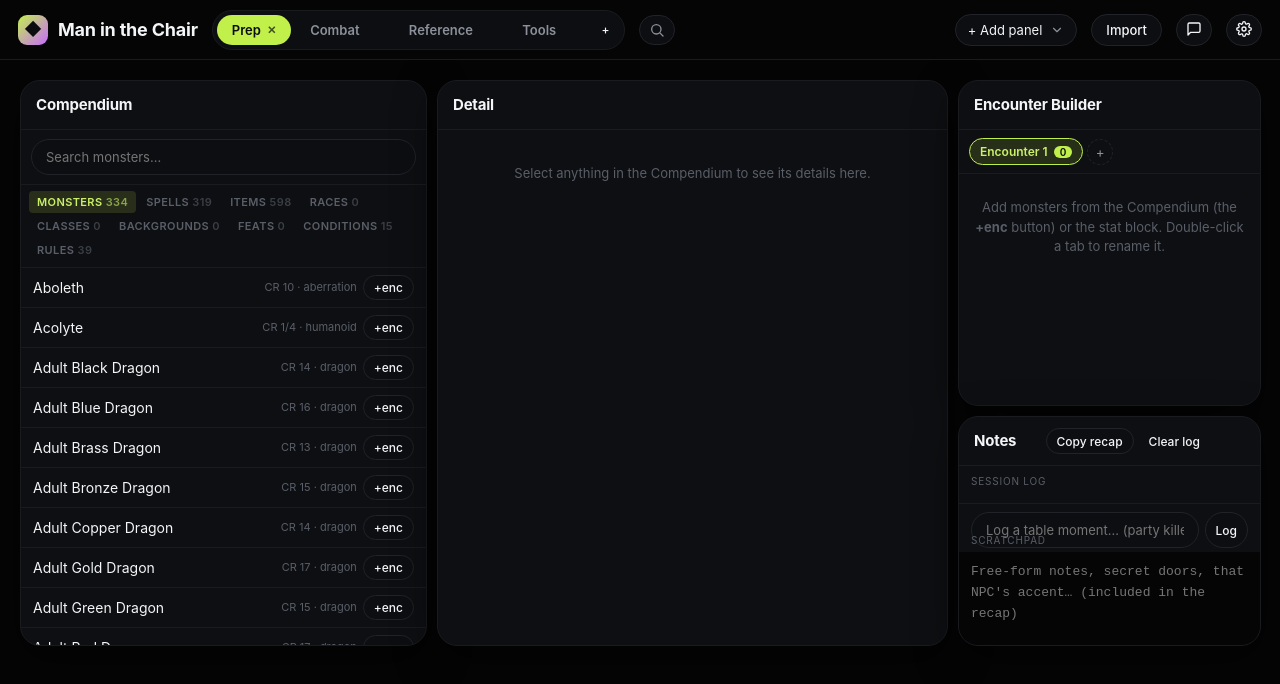
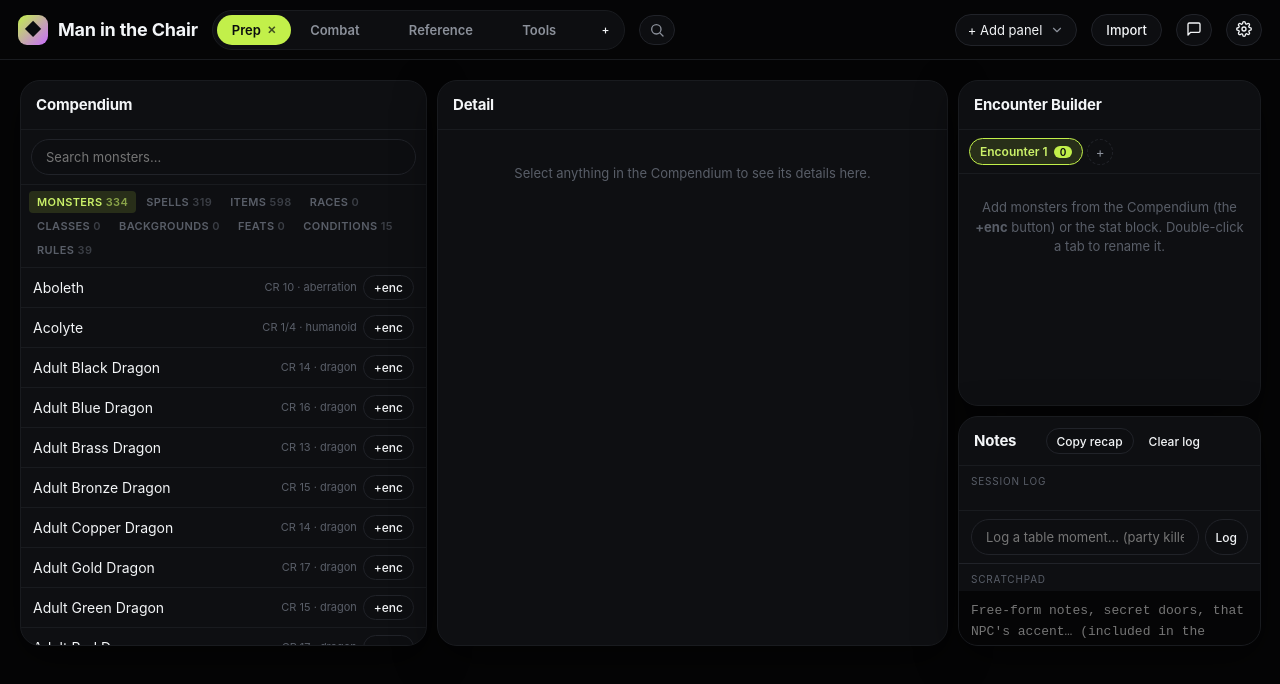
Before and after one commit to jubby2000/man-in-the-chair, a React (Vite) app: page / in a window 1280 px wide. Shown: the top 684 px of the page. Built offline with nearby package versions, Linux system fonts and the light colour scheme.

Commit message:
Fix Settings dropdowns not selecting (portal mousedown closed the menu); fix Notes log overlapping scratchpad

```diff
--- a/src/components/Popover.tsx
+++ b/src/components/Popover.tsx
@@ -61,6 +61,9 @@ export function Popover({
     const onDoc = (e: MouseEvent) => {
       const t = e.target as Node;
       if (popRef.current?.contains(t) || anchorRef.current?.contains(t)) return;
+      // a nested popover (e.g. a Dropdown opened inside this one) is its own
+      // portal layer; pressing inside it must not close this one
+      if (t instanceof Element && t.closest('.popover-layer')) return;
       onClose();
     };
     const onKey = (e: KeyboardEvent) => e.key === 'Escape' && onClose();
--- a/src/components/SettingsMenu.tsx
+++ b/src/components/SettingsMenu.tsx
@@ -45,7 +45,13 @@ export function SettingsMenu() {
     if (!open) return;
     setTitleDraft(displayName); // sync the field each time the menu opens
     const onClick = (e: MouseEvent) => {
-      if (ref.current && !ref.current.contains(e.target as Node)) setOpen(false);
+      const t = e.target as Node;
+      // Dropdowns inside this menu render their option lists in a body portal
+      // (.popover-layer). Those are part of the menu, not an outside click —
+      // treating them as outside closed the menu on mousedown, unmounting the
+      // dropdown before the option's click could fire.
+      const inPortal = t instanceof Element && !!t.closest('.popover-layer');
+      if (ref.current && !ref.current.contains(t) && !inPortal) setOpen(false);
     };
     const onKey = (e: KeyboardEvent) => {
       if (e.key === 'Escape') setOpen(false);
--- a/src/styles/global.css
+++ b/src/styles/global.css
@@ -1118,14 +1118,17 @@ select.select {
   display: flex;
   flex-direction: column;
   min-height: 0;
-  flex: 0 1 auto;
+  /* never shrink below its label + input (that overlapped the scratchpad);
+     the feed inside scrolls once the 55% cap is reached */
+  flex: 0 0 auto;
   max-height: 55%;
+  overflow: hidden;
   border-bottom: 1px solid var(--border);
 }
 .scratch {
   display: flex;
   flex-direction: column;
-  min-height: 120px;
+  min-height: 60px;
   flex: 1 1 auto;
 }
 .section-label {
```
